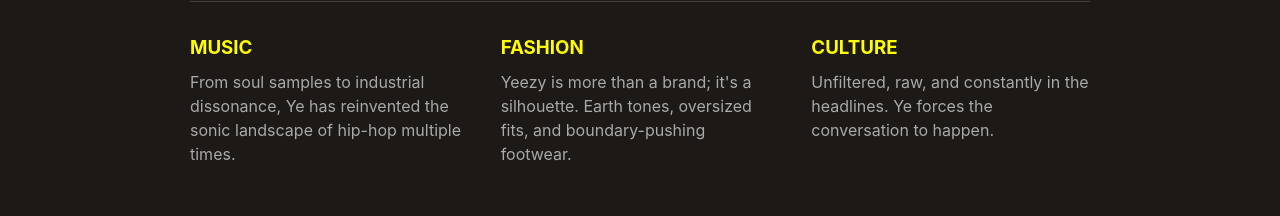
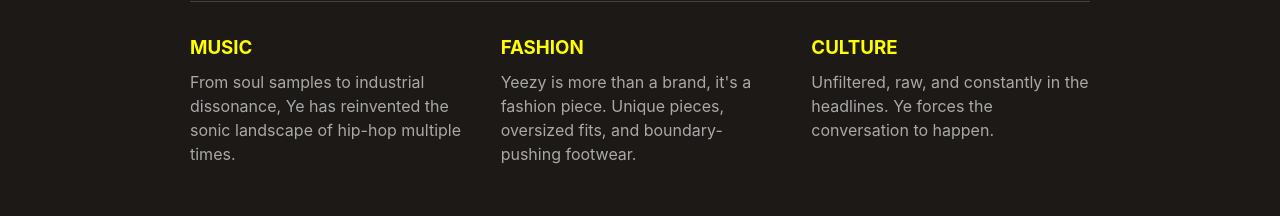
Before and after one commit to MuhammadZakir05/ASG1-INTERACTIVEDEVELOPMENT, a plain HTML site: page Vision.html in a window 1280 px wide. Shown: the part 480-696 px from the top of the page. Drawn offline with Linux system fonts and the light colour scheme.

Commit message:
Vision Updated

```diff
--- a/Vision.html
+++ b/Vision.html
@@ -31,7 +31,7 @@
                     </div>
                     <div>
                         <h3>Fashion</h3>
-                        <p style="color:darkgray;">Yeezy is more than a brand; it's a silhouette. Earth tones, oversized fits, and boundary-pushing footwear.</p>
+                        <p style="color:darkgray;">Yeezy is more than a brand, it's a fashion piece. Unique pieces, oversized fits, and boundary-pushing footwear.</p>
                     </div>
                     <div>
                         <h3>Culture</h3>
```
